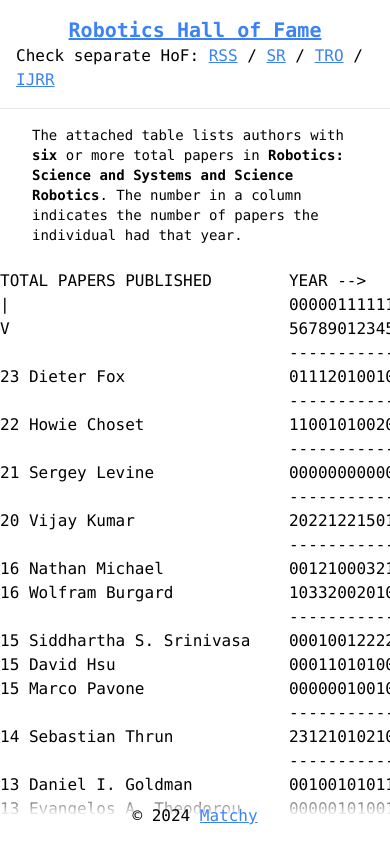
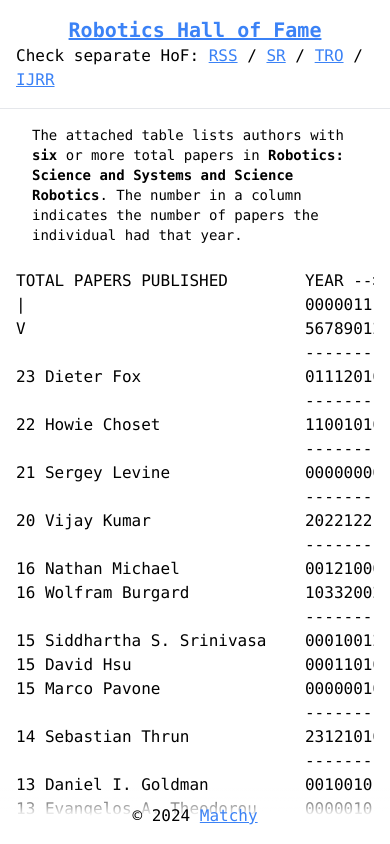
Before and after one commit to matchy233/robotics-hof, a Next.js app: page /rss in a window 390 px wide. Shown: the top 844 px of the page. Built offline with nearby package versions, Linux system fonts and the light colour scheme.

Commit message:
fix: correctly center pre table

```diff
--- a/styles/globals.css
+++ b/styles/globals.css
@@ -38,7 +38,7 @@
   }
 
   main {
-    @apply flex flex-col flex-grow lg:justify-center lg:items-center;
+    @apply flex flex-col flex-grow;
     @apply h-full w-full;
   }
 
@@ -73,7 +73,7 @@
     @apply list-disc pl-4 mb-2;
   }
   pre {
-    @apply overflow-x-auto w-auto;
+    @apply overflow-x-auto w-auto block mt-0 mx-4 mb-4;
   }
 }
 
--- a/templates/BasePageTemplate.tsx
+++ b/templates/BasePageTemplate.tsx
@@ -7,7 +7,9 @@
   return (
     <Fragment>
       <div className="preamble">{props.children}</div>
-      <main>{props.table}</main>
+      <main>
+        <div className="text-center">{props.table}</div>
+      </main>
     </Fragment>
   );
 };
```
